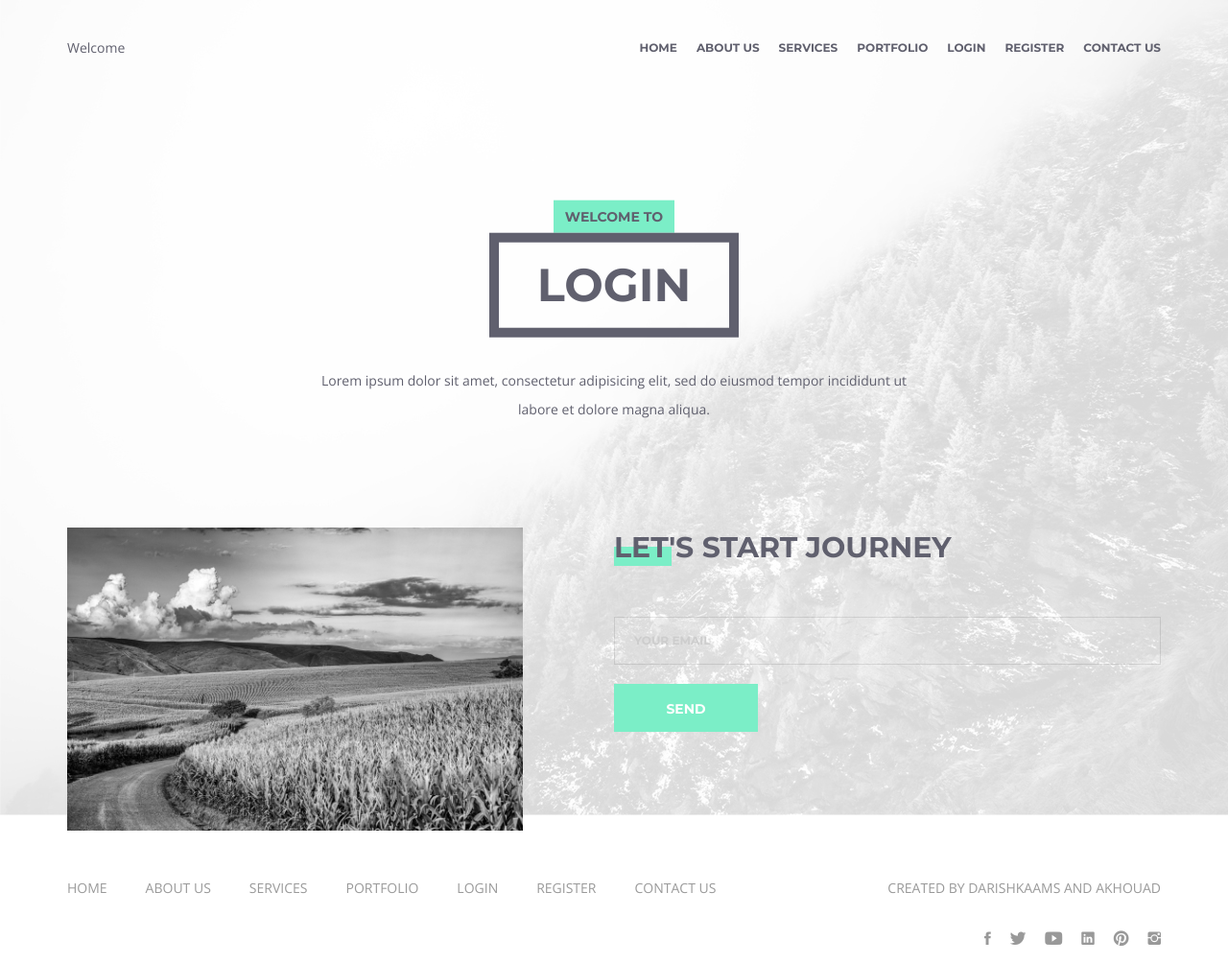
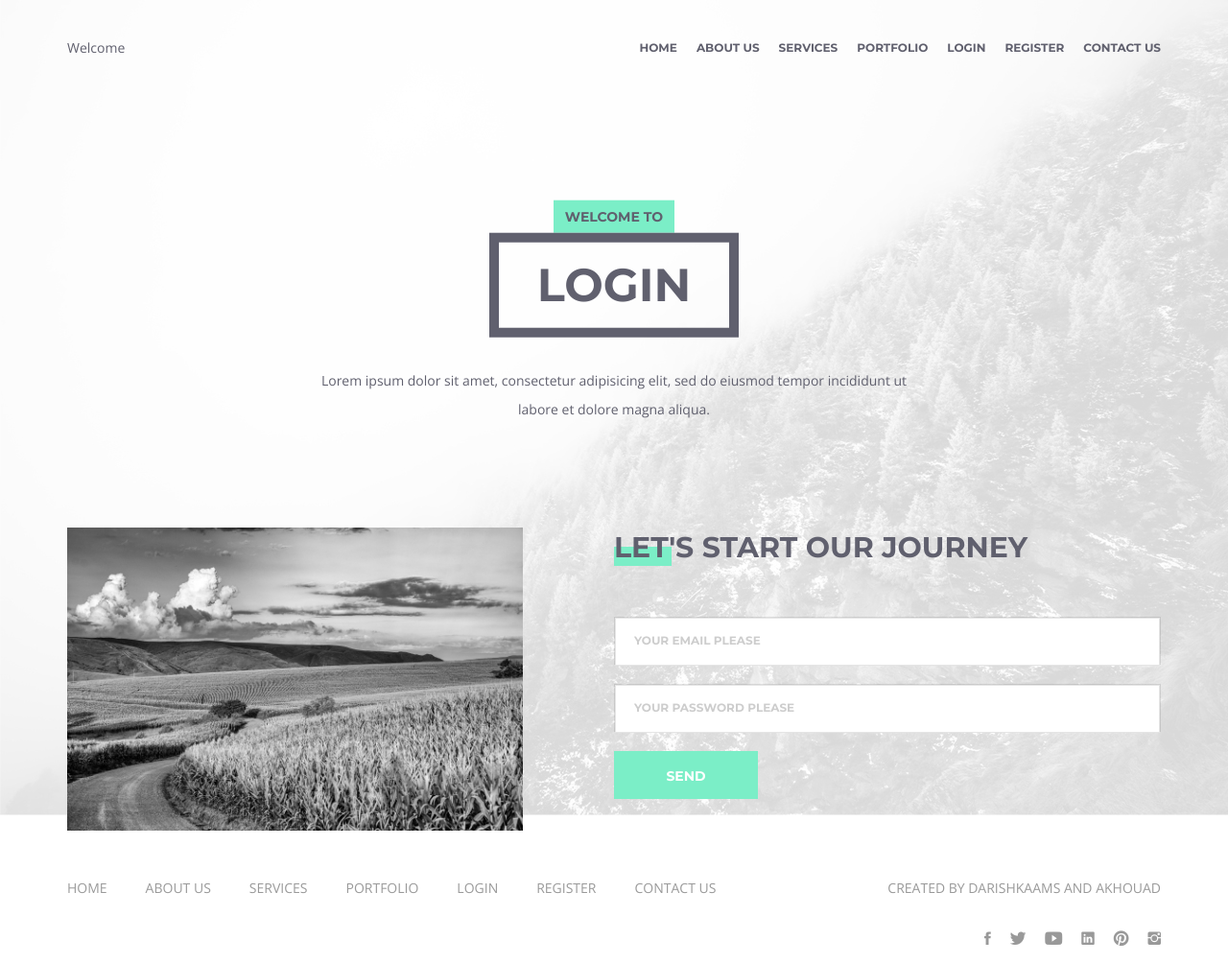
Before and after one commit to DarishkaAMS/-Django_Projects-Django_Food_Delivery_App, a Django app: page /account/login/ in a window 1280 px wide. Shown: the top 1004 px of the page at 96% size. Run offline with Django 3.2, Linux system fonts and the light colour scheme; some web fonts are replaced.

Commit message:
Style login form page

```diff
--- a/MainProject/templates/account/login.html
+++ b/MainProject/templates/account/login.html
@@ -33,14 +33,22 @@
 			<div class="col-md-offset-1 col-md-6 col-sm-12">
 				<div class="row">
 					<div class="section-title">
-						<span>Let's start journey</span>
+						<span>Let's start our journey</span>
 					</div>
 					<p>
                         <form action="#" method="post">
+                            {% csrf_token %}
                             <div class="input_1">
-                                <input type="text" name="email">
-                                <span>your email</span>
+                                <input type="email" name="email" class="input_1">
+                                <span>your email please</span>
+
                             </div>
+                            <br/>
+                            <div class="input_1">
+                                <input type="password" name="password" class="input_1">
+                                <span>your password please</span>
+                            </div>
+
                             <button type="submit" class="btn green" style="margin-top:20px"><span>send</span></button>
                         </form>
 					</p>
```
